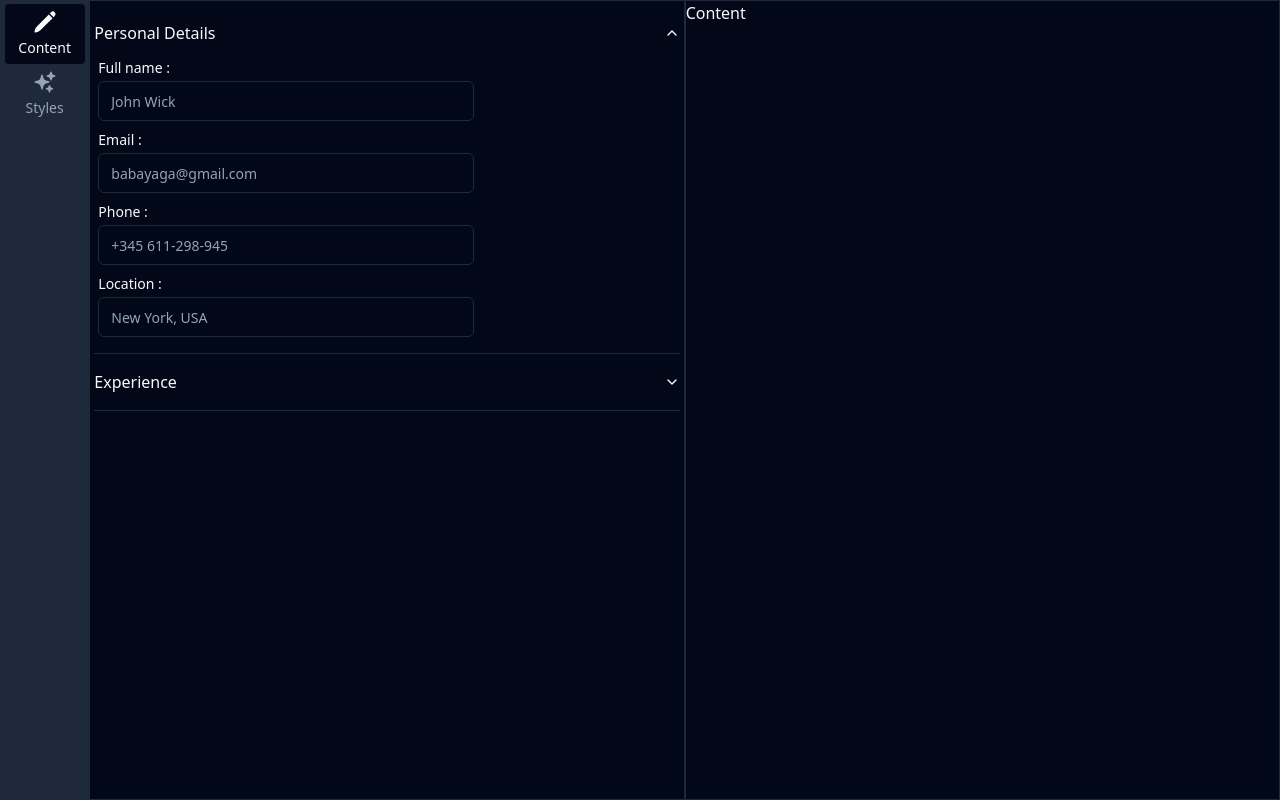
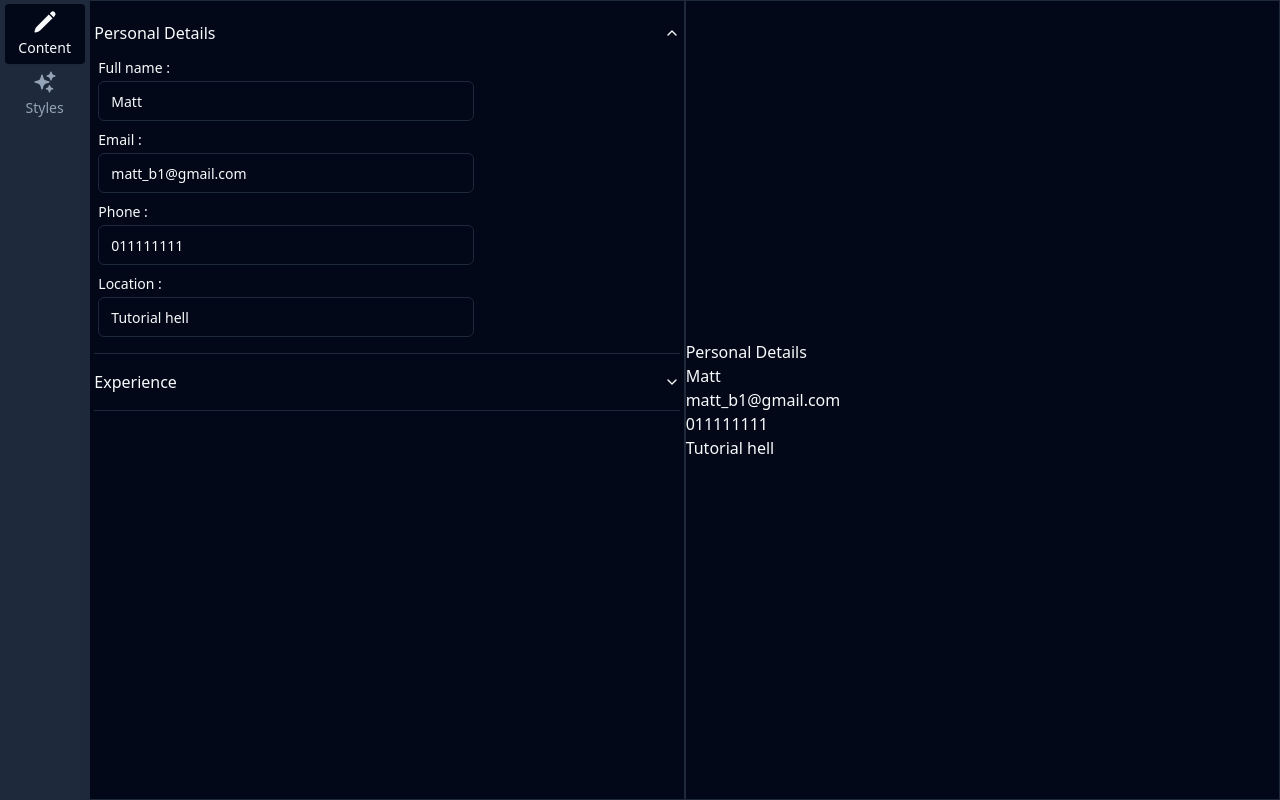
Before and after one commit to mattbro369/cv-builder, a React (Vite) app: page / in a window 1280 px wide. Both pictures are taken after a click on the button "Personal Details". Built offline with nearby package versions, Linux system fonts and the light colour scheme.

Commit message:
Added state for personal details and rendering in output section

```diff
--- a/src/App.tsx
+++ b/src/App.tsx
@@ -1,4 +1,4 @@
-// import { useState } from 'react';
+import { FormEvent, useState } from 'react';
 import { useMediaQuery } from 'react-responsive';
 import './App.css';
 import { Tabs, TabsList } from '@/components/ui/tabs';
@@ -6,10 +6,21 @@ import TabButton from './UI/tabs/TabButton';
 import InputSectionComponent from './UI/input/InputSectionComponent';
 
 function App() {
-	// const isDesktopOrLaptop = useMediaQuery({
-	// 	query: '(min-width: 1224px)',
-	// });
-	// const isTabletOrMobile = useMediaQuery({ query: '(max-width: 768px)' });
+	const [detailsData, setDetailsData] = useState({
+		name: 'Matt',
+		email: 'matt_b1@gmail.com',
+		phone: '011111111',
+		location: 'Tutorial hell',
+	});
+
+	const handleChange = (event: FormEvent<HTMLInputElement>): void => {
+		const { id, value } = event.currentTarget;
+		setDetailsData((prevState) => ({
+			...prevState,
+			[id]: value,
+		}));
+	};
+
 	const isSmallScreen = useMediaQuery({ query: '(max-width: 640px)' });
 
 	return (
@@ -31,9 +42,23 @@ function App() {
 				</Tabs>
 			</div>
 			<div className="border-border border-solid border flex-1 ">
-				<InputSectionComponent />
+				<InputSectionComponent
+					name={detailsData.name}
+					email={detailsData.email}
+					phone={detailsData.phone}
+					location={detailsData.location}
+					handleChange={handleChange}
+				/>
 			</div>
-			<div className="border-border border-solid border flex-1">Content</div>
+			<div className="border-border border-solid border flex-1 flex flex-col justify-center">
+				<h1>Personal Details </h1>
+				<div>
+					<p>{detailsData.name}</p>
+					<p>{detailsData.email}</p>
+					<p>{detailsData.phone}</p>
+					<p>{detailsData.location}</p>
+				</div>
+			</div>
 		</div>
 	);
 }
--- /dev/null
+++ b/src/UI/input/ExperienceForm.tsx
@@ -0,0 +1,57 @@
+import FormInputComponent from './FormInputComponent';
+import { position } from './InputSectionComponent';
+
+type positionProp = { position?: position };
+
+function ExperienceForm({ position }: positionProp) {
+	return (
+		<>
+			<FormInputComponent
+				label="Company"
+				inputType="text"
+				id="company"
+				placeholder="Company"
+				value={position?.company}
+			/>
+			<FormInputComponent
+				label="Title"
+				inputType="text"
+				id="title"
+				placeholder="Title"
+				value={position?.title}
+			/>
+			<div className="flex">
+				<FormInputComponent
+					label="Start date"
+					inputType="string"
+					id="start-date"
+					placeholder="Start date"
+					value={position?.start}
+				/>
+				<FormInputComponent
+					label="End date"
+					inputType="string"
+					id="end-date"
+					placeholder="End date"
+					value={position?.end}
+				/>
+			</div>
+			<FormInputComponent
+				label="Location"
+				inputType="string"
+				id="location"
+				placeholder="Location"
+				value={position?.location}
+			/>
+			<FormInputComponent
+				label="Description"
+				inputType="textarea"
+				id="description"
+				placeholder="Description"
+				value={position?.description}
+			/>
+		</>
+	);
+}
+
+export default ExperienceForm;
--- a/src/UI/input/InputSectionComponent.tsx
+++ b/src/UI/input/InputSectionComponent.tsx
@@ -1,11 +1,13 @@
+import { FormEvent } from 'react';
 import {
 	Accordion,
 	AccordionContent,
 	AccordionItem,
 	AccordionTrigger,
 } from '@/components/ui/accordion';
+import { Input } from '@/components/ui/input';
+import { Label } from '@/components/ui/label';
 import { Button } from '@/components/ui/button';
-import FormInputComponent from './FormInputComponent';
 import ExperienceForm from './ExperienceForm';
 
 export interface position {
@@ -37,37 +39,68 @@ const positions_arr: position[] = [
 	},
 ];
 
-function InputSectionComponent() {
+type detailsProps = {
+	name: string;
+	email: string;
+	phone: string;
+	location: string;
+	handleChange: (event: FormEvent<HTMLInputElement>) => void;
+};
+
+function InputSectionComponent({
+	name,
+	email,
+	phone,
+	location,
+	handleChange,
+}: detailsProps) {
 	return (
 		<div className="p-1">
 			<Accordion type="multiple">
 				<AccordionItem value="details">
 					<AccordionTrigger>Personal Details</AccordionTrigger>
 					<AccordionContent className="flex flex-col gap-3">
-						<FormInputComponent
-							label="Full name"
-							inputType="text"
+						<div className="flex flex-col w-full max-w-sm gap-1.5 px-1">
+							<Label htmlFor="name">Full name :</Label>
+							<Input
+								type="text"
 								id="name"
 								placeholder="John Wick"
+								defaultValue={name}
+								onChange={handleChange}
 							/>
-						<FormInputComponent
-							label="Email"
-							inputType="email"
+						</div>
+
+						<div className="flex flex-col w-full max-w-sm gap-1.5 px-1">
+							<Label htmlFor="email">Email :</Label>
+							<Input
+								type="email"
 								id="email"
 								placeholder="babayaga@gmail.com"
+								defaultValue={email}
+								onChange={handleChange}
 							/>
-						<FormInputComponent
-							label="Phone"
-							inputType="number"
+						</div>
+						<div className="flex flex-col w-full max-w-sm gap-1.5 px-1">
+							<Label htmlFor="phone">Phone :</Label>
+							<Input
+								type="text"
 								id="phone"
-							placeholder="+345 611-298-945"
+								placeholder="+34 123-456-789"
+								defaultValue={phone}
+								onChange={handleChange}
 							/>
-						<FormInputComponent
-							label="Location"
-							inputType="text"
+						</div>
+						<div className="flex flex-col w-full max-w-sm gap-1.5 px-1">
+							<Label htmlFor="location">Location :</Label>
+							<Input
+								type="text"
 								id="location"
 								placeholder="New York, USA"
+								defaultValue={location}
+								onChange={handleChange}
 							/>
+						</div>
 					</AccordionContent>
 				</AccordionItem>
 
@@ -77,10 +110,10 @@ function InputSectionComponent() {
 					<AccordionContent className="flex flex-col gap-3">
 						{positions_arr.map((position) => {
 							return (
-								<div className="pl-2">
-									<AccordionItem
-										value={position.company}
+								<div
+									className="pl-2"
 									key={positions_arr.indexOf(position)}>
+									<AccordionItem value={position.company}>
 										<AccordionTrigger>{position.company}</AccordionTrigger>
 										<AccordionContent className="flex flex-col gap-3">
 											<ExperienceForm position={position} />
```
Lines whose indentation alone changed are shown as unchanged.
